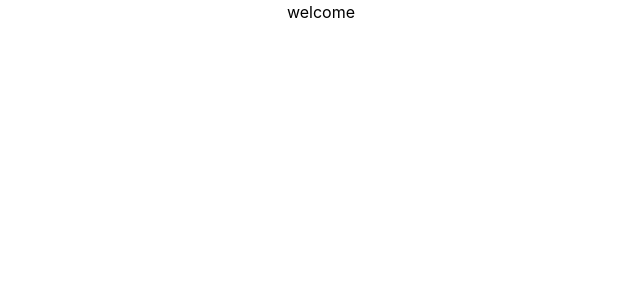
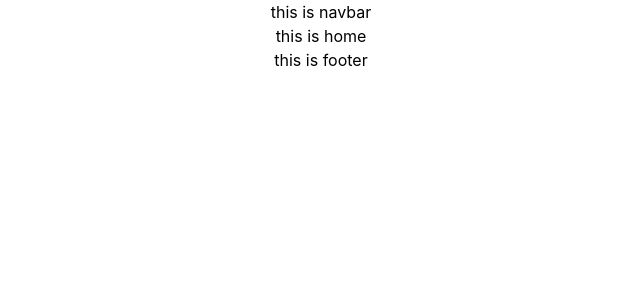
Before and after one commit to asifikbal01890/fandora-landing-page, a React (Create React App) app: page / in a window 1280 px wide. Shown: the top 300 px of the page, without its empty margins (319-959 px from the left). Built offline with nearby package versions, Linux system fonts and the light colour scheme.

Commit message:
route setup complate

```diff
--- a/src/App.js
+++ b/src/App.js
@@ -1,10 +1,13 @@
-import logo from './logo.svg';
+import { RouterProvider } from 'react-router-dom';
 import './App.css';
+import router from './Routes/router';
 
 function App() {
   return (
     <div className="App">
-      <h1>welcome</h1>
+      <RouterProvider
+        router={router}
+      ></RouterProvider>
     </div>
   );
 }
--- /dev/null
+++ b/src/Layouts/Main.js
@@ -0,0 +1,16 @@
+import React from 'react';
+import NavBar from '../Shared/NavBar/NavBar';
+import { Outlet } from 'react-router-dom';
+import Footer from '../Shared/Footer/Footer';
+
+const Main = () => {
+    return (
+        <div>
+            <NavBar></NavBar>
+            <Outlet></Outlet>
+            <Footer></Footer>
+        </div>
+    );
+};
+
+export default Main;
--- /dev/null
+++ b/src/Pages/Home/Home.js
@@ -0,0 +1,11 @@
+import React from 'react';
+
+const Home = () => {
+    return (
+        <div>
+            this is home
+        </div>
+    );
+};
+
+export default Home;
--- /dev/null
+++ b/src/Routes/router.js
@@ -0,0 +1,19 @@
+import React from 'react';
+import { createBrowserRouter } from 'react-router-dom';
+import Main from '../Layouts/Main';
+import Home from '../Pages/Home/Home';
+
+const router = createBrowserRouter([
+    {
+        path: "/",
+        element: <Main></Main>,
+        children:[
+            {
+                path: "/",
+                element: <Home></Home>
+            }
+        ]
+    }
+])
+
+export default router;
--- /dev/null
+++ b/src/Shared/Footer/Footer.js
@@ -0,0 +1,11 @@
+import React from 'react';
+
+const Footer = () => {
+    return (
+        <div>
+            this is footer
+        </div>
+    );
+};
+
+export default Footer;
--- /dev/null
+++ b/src/Shared/NavBar/NavBar.js
@@ -0,0 +1,11 @@
+import React from 'react';
+
+const NavBar = () => {
+    return (
+        <div>
+            this is navbar
+        </div>
+    );
+};
+
+export default NavBar;
```
